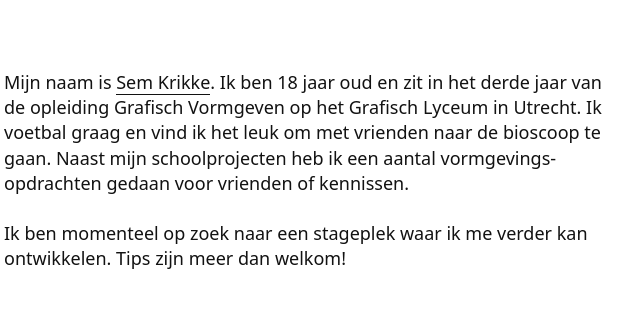
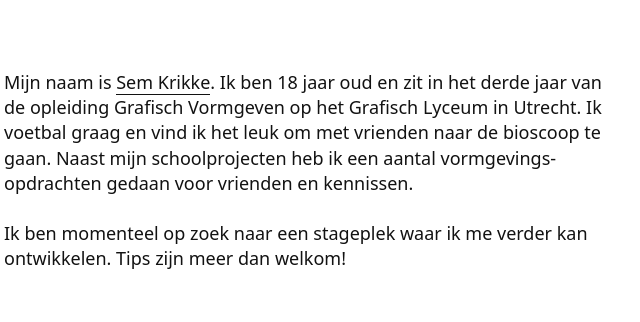
Before and after one commit to jhvanderschee/semkrikke, a plain HTML site: page index.html in a window 1280 px wide. Both pictures are taken after a click on the link "Over mij". Shown: the part 200-522 px from the top of the page, 150-790 px from the left. Drawn offline with Linux system fonts and the light colour scheme.

Commit message:
Update index.html

```diff
--- a/index.html
+++ b/index.html
@@ -38,7 +38,7 @@
       </section>
       <section id="about"> <!-- HOME -->
 
-        <p>Mijn naam is <a href="images/sem.jpg">Sem Krikke</a>. Ik ben 18 jaar oud en zit in het derde jaar van de opleiding Grafisch Vormgeven op het Grafisch Lyceum in Utrecht. Ik voetbal graag en vind ik het leuk om met vrienden naar de bioscoop te gaan. Naast mijn schoolprojecten heb ik een aantal vormgevings&shy;opdrachten gedaan voor vrienden of kennissen.<br><br>Ik ben momenteel op zoek naar een stageplek waar ik me verder kan ontwikkelen. Tips zijn meer dan welkom!</p>
+        <p>Mijn naam is <a href="images/sem.jpg">Sem Krikke</a>. Ik ben 18 jaar oud en zit in het derde jaar van de opleiding Grafisch Vormgeven op het Grafisch Lyceum in Utrecht. Ik voetbal graag en vind ik het leuk om met vrienden naar de bioscoop te gaan. Naast mijn schoolprojecten heb ik een aantal vormgevings&shy;opdrachten gedaan voor vrienden en kennissen.<br><br>Ik ben momenteel op zoek naar een stageplek waar ik me verder kan ontwikkelen. Tips zijn meer dan welkom!</p>
 
       </section>
 
```
